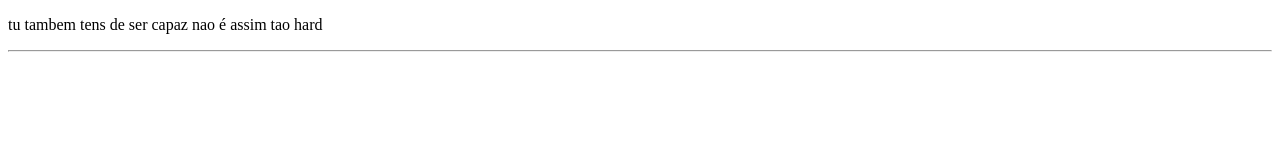
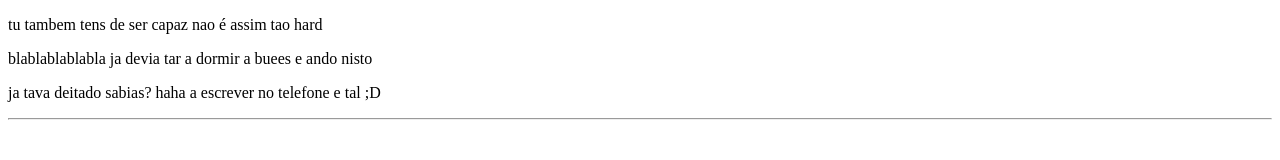
Before and after one commit to manikense/manikense.github.io, a plain HTML site: page index.html in a window 1280 px wide. Drawn offline with Linux system fonts and the light colour scheme.

Commit message:
fourth
escuta

```diff
--- a/bu.html
+++ b/index.html
@@ -9,13 +9,19 @@ Ceci se passe de commentaire.
  <meta http-equiv="Content-Language" content="fr" />
  <meta name="author" content="Marc Glisse" />
  <title>
-  Squelette
+  OPAAA OLHA PRA ISTEE
  </title>
 </head>
 <body>
 <p>
 tu tambem tens de ser capaz nao é assim tao hard
 </p>
+<p>
+blablablablabla ja devia tar a dormir a buees e ando nisto
+</p>
+<p>
+ja tava deitado sabias? haha a escrever no telefone e tal ;D
+</p>
 <hr />
 </body>
 </html>
```
